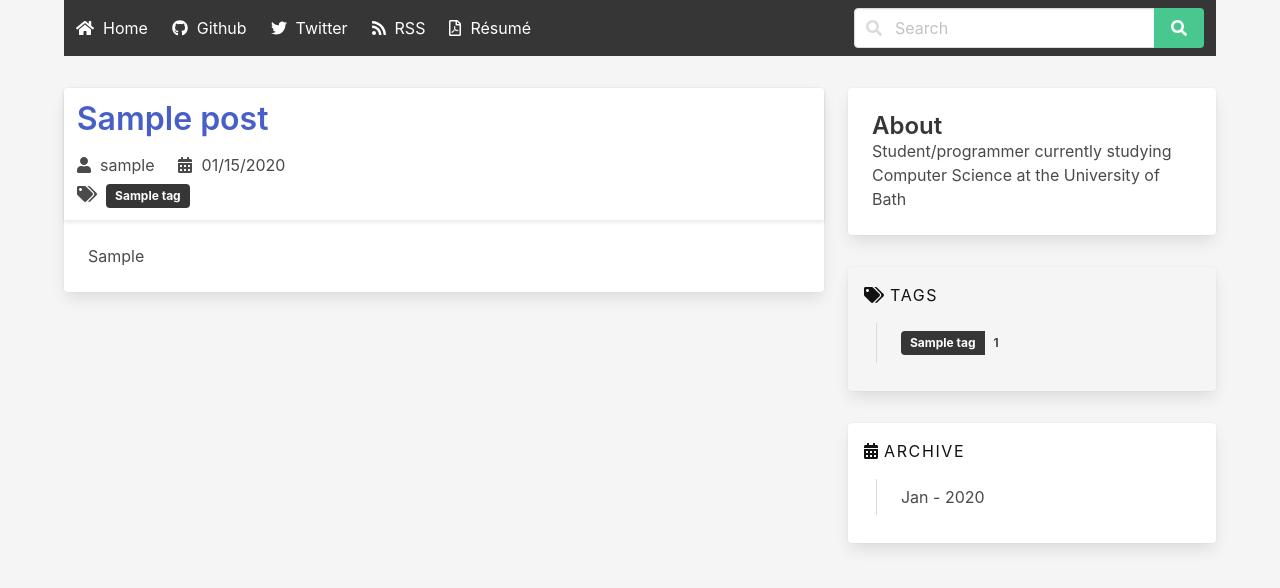
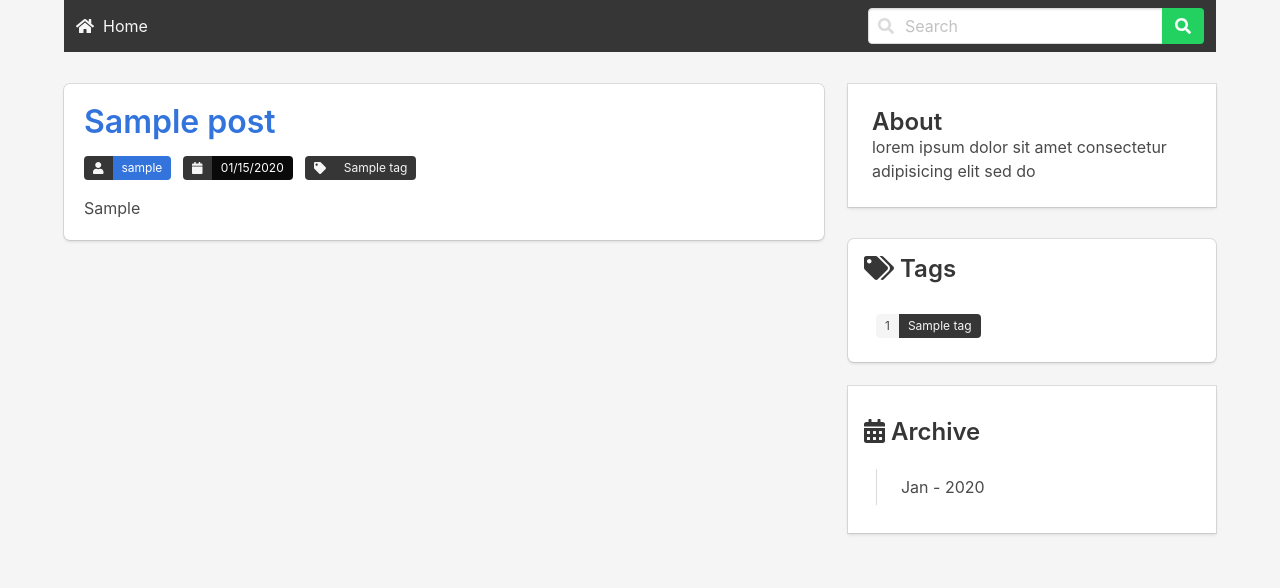
Before and after one commit to Jackevansevo/django-blog, a Django app: page / in a window 1280 px wide. Shown: the top 588 px of the page. Run offline with Django 3.2, Linux system fonts and the light colour scheme; tables that the repository leaves empty hold one stand-in row (values such as "Sample post"); parts of the project's set-up code (start-up, migrations or seed data) failed here and were passed over; some libraries are stand-ins or nearby versions.

Commit message:
Updated styles

```diff
--- a/blog/urls.py
+++ b/blog/urls.py
@@ -9,8 +9,8 @@ from posts.sitemap import BlogSitemap
 
 urlpatterns = [
     path("", index),
+    path("admin/", admin.site.urls),
     path("posts/", include("posts.urls", namespace="posts")),
-    path("admin/", admin.site.urls),
     path("accounts/", include("django.contrib.auth.urls")),
     path(
         "sitemap.xml",
--- a/posts/templates/posts/base.html
+++ b/posts/templates/posts/base.html
@@ -1,14 +1,14 @@
 {% load staticfiles %}
 
-<!doctype html>
+<!DOCTYPE html>
 <html lang="en" style="height: 100%;">
   <head>
     <meta charset="utf-8">
     <meta name="viewport" content="width=device-width, initial-scale=1">
     <title>Jacks Blog</title>
     <link rel="shortcut icon" href="{% static 'favicon.ico' %}" type="image/x-icon" >
-    <link rel="stylesheet" href="https://cdnjs.cloudflare.com/ajax/libs/bulma/0.6.2/css/bulma.min.css">
-    <script defer src="https://use.fontawesome.com/releases/v5.0.0/js/all.js"></script>
+    <link rel="stylesheet" href="https://cdnjs.cloudflare.com/ajax/libs/bulma/0.7.5/css/bulma.min.css">
+    <script defer src="https://use.fontawesome.com/releases/v5.3.1/js/all.js"></script>
   </head>
   <body style="background-color: whitesmoke; min-height: 100%;">
     <nav class="container navbar is-dark">
@@ -23,18 +23,6 @@
         <div class="navbar-start">
           <a class="navbar-item" href="{% url 'posts:index' %}">
             <i class="fas fa-home"></i>&nbsp; Home
-          </a>
-          <a class="navbar-item" href="https://github.com/Jackevansevo">
-            <i class="fab fa-github"></i>&nbsp; Github
-          </a>
-          <a class="navbar-item" href="https://twitter.com/ThisIsJackEvans">
-            <i class="fab fa-twitter"></i>&nbsp; Twitter
-          </a>
-          <a class="navbar-item" href="{% url 'posts:rss_feed' %}">
-            <i class="fas fa-rss"></i>&nbsp; RSS
-          </a>
-          <a class="navbar-item" href="https://www.dropbox.com/s/0lojfnpkj1bdzow/CV.pdf?dl=0">
-            <i class="far fa-file-pdf"></i>&nbsp; Résumé
           </a>
           {% if user.is_authenticated %}
             <div class="navbar-item has-dropdown is-hoverable">
--- a/posts/templates/posts/index.html
+++ b/posts/templates/posts/index.html
@@ -40,44 +40,35 @@
             <div class="card-content">
                 <div class="content">
                     <p class="title is-4">About</p>
-            Student/programmer currently studying Computer
-            Science at the University of Bath
+                    {% lorem 10 w %}
                 </div>
             </div>
         </div>
         {% if tags %}
-            <aside class="menu" style="margin-bottom: 2em;">
-              <div class="card card-content" style="padding: 1em;">
-                <p class="menu-label is-size-6 has-text-black-bis">
-                <i class="fas fa-tags"></i> Tags
-                </p>
+            <div class="box" style="padding: 1em;">
+                <p class="title is-4"><i class="fas fa-tags"></i> Tags</p>
+                <aside class="menu">
                     <ul class="menu-list">
-                    <li>
-                        <ul>
                         {% for tag in tags %}
-                                <li>
                             <a href="{{ tag.get_absolute_url }}">
                                 <div class="control">
                                     <div class="tags has-addons">
-                                                <span class="tag is-dark" style="font-weight: bold; background-color: {{ tag.color_code }}">{{ tag.name }}</span>
-                                                <span class="tag is-light" style="font-weight: bold;">{{ tag.count }}</span>
+                                        <span class="tag">{{ tag.count }}</span>
+                                        <span class="tag is-dark" style="background-color: {{ tag.color_code }}">{{ tag.name }}</span>
                                     </div>
                                 </div>
                             </a>
-                                </li>
                         {% endfor %}
                     </ul>
-                    </li>
-                </ul>
+                </aside>
             </div>
-            </aside>
         {% endif %}
         {% if archive %}
             <aside class="menu">
                 <div class="card">
                     <div class="card-content" style="padding: 1em;">
                         <p class="menu-label is-size-6 has-text-black-bis">
-                <i class="fas fa-calendar-alt"></i> Archive
+                        <p class="title is-4"><i class="fas fa-calendar-alt"></i> Archive</p>
                         </p>
                         <ul class="menu-list">
                             <li>
--- a/posts/templates/posts/post.html
+++ b/posts/templates/posts/post.html
@@ -1,13 +1,10 @@
-<div id="post{{ post.id }}" class="content" style="padding-bottom: 2em;">
-  <div class="card">
-    <header class="card-header" style="padding: 0.8em;">
-      <div style="width: 100%">
-        <div style="display: flex; justify-content: space-between; width: 100%;">
-          <div>
+<div class="box">
+  <article class="content">
+    <header>
+      <div class="is-flex" style="justify-content: space-between; width: 100%;">
         <h1>
           <a href="{{ post.get_absolute_url }}">{{ post.title }}</a>
         </h1>
-          </div>
         {% if request.user.is_superuser %}
         <a href="{% url 'admin:posts_post_change' post.id %}">
           <span class="icon">
@@ -16,33 +13,8 @@
         </a>
         {% endif %}
       </div>
-        <div>
-          <span style="padding-right: 1.2em;">
-            <i class="fas fa-user" style="margin-right: 0.3em;" aria-hidden="true"></i> {{ post.author }}
-          </span>
-          <span>
-            <i class="fas fa-calendar-alt" style="margin-right: 0.3em;" aria-hidden="true"></i> {{ post.pub_date|date:"SHORT_DATE_FORMAT" }}
-          </span>
-        </div>
-        {% with tags=post.tags.all %}
-          {% if tags %}
-            <div style="padding-top: 0.3rem;">
-              <i class="fas fa-tags" style="margin-right: 0.3em;" aria-hidden="true"></i>
-              {% for tag in tags %}
-              <span class="tag is-dark" style="font-weight: bold; background-color: {{ tag.color_code }};">{{ tag.name }}</span>
-              {{ tag.count }}
-              {% empty %}
-              n/a
-              {% endfor %}
-            </div>
-          {% endif %}
-        {% endwith %}
-      </div>
-    </header>
-    <div class="card-content">
-      {% if request.user.is_superuser %}
-        {% if post.is_draft %}
-          <div class="message is-info">
+      {% if request.user.is_superuser and post.is_draft %}
+        <div class="message is-info" style="margin-bottom: 1rem;">
           <div class="message-body level">
             <span class="level-left">
               <i class="fas fa-exclamation-triangle"></i>&nbsp; This is post a Draft
@@ -51,8 +23,29 @@
           </div>
         </div>
       {% endif %}
-      {% endif %}
-      {{ post.markdown|safe }}
+      <div class="field is-grouped is-grouped-multiline" style="padding-bottom: 1rem;">
+        <div class="control">
+          <div class="tags has-addons">
+            <span class="tag is-dark"><i class="fas fa-user" aria-hidden="true"></i></span>
+            <span class="tag is-link">{{ post.author }}</span>
           </div>
         </div>
+        <div class="control">
+          <div class="tags has-addons">
+          <span class="tag is-dark"><i class="fas fa-calendar" aria-hidden="true"></i></span>
+          <span class="tag is-black">{{ post.pub_date|date:"SHORT_DATE_FORMAT" }}</span>
           </div>
+        </div>
+        {% for tag in post.tags.all %}
+        <div class="control">
+          <div class="tags has-addons">
+            <a href="{{ tag.get_absolute_url }}" class="tag is-dark"><i class="fas fa-tag" aria-hidden="true"></i></span></a>
+            <a href="{{ tag.get_absolute_url }}" class="tag is-dark" style="background-color: {{ tag.color_code }}">{{ tag.name }}</span></a>
+          </div>
+        </div>
+        {% endfor %}
+      </div>
+    </header>
+    {{ post.markdown|safe }}
+  </article>
+</div>
```
Also changed, not shown: blog/settings/base.py (+8 -2 lines), posts/admin.py (+12 -13 lines), posts/migrations/0001_initial.py. Lines whose indentation alone changed are shown as unchanged.
